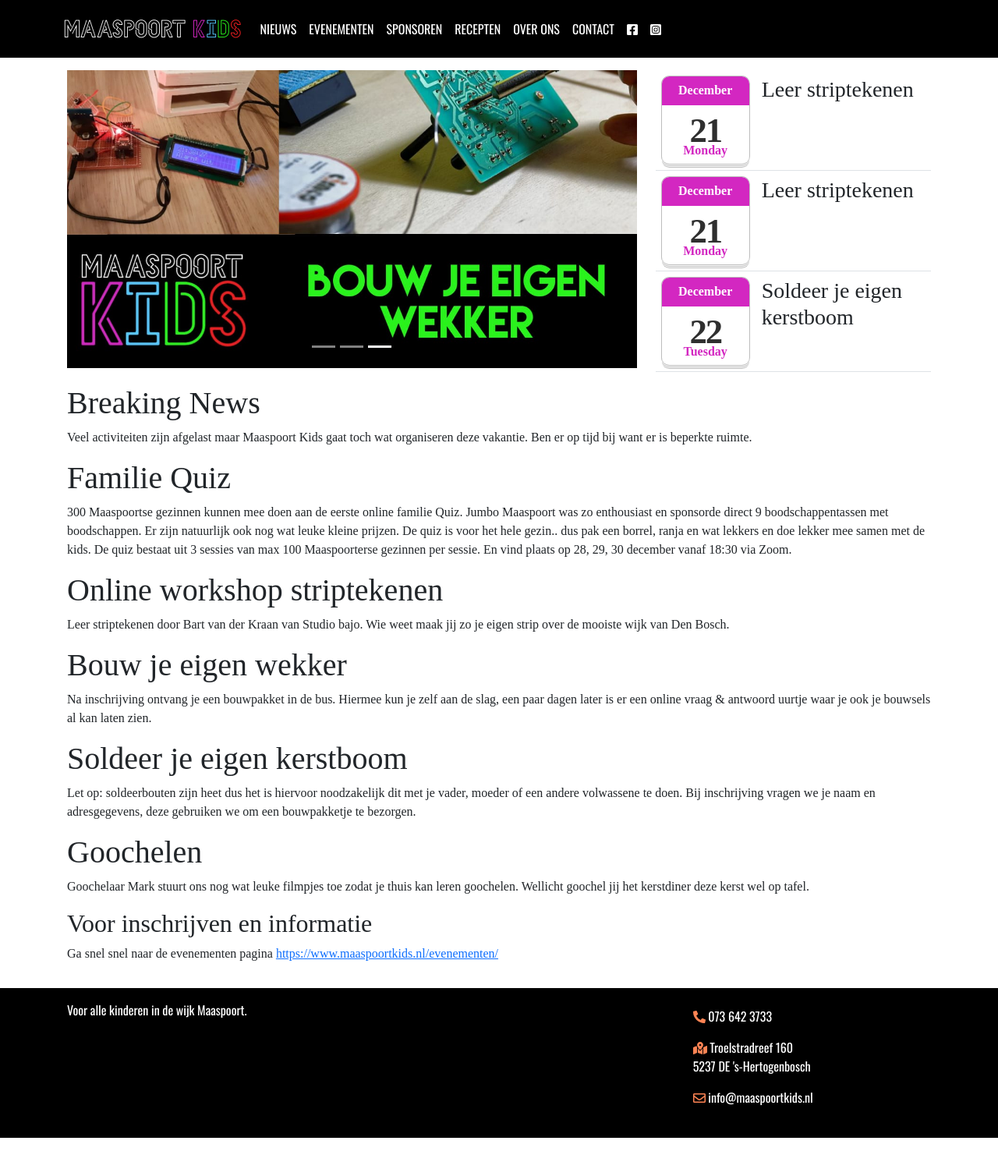
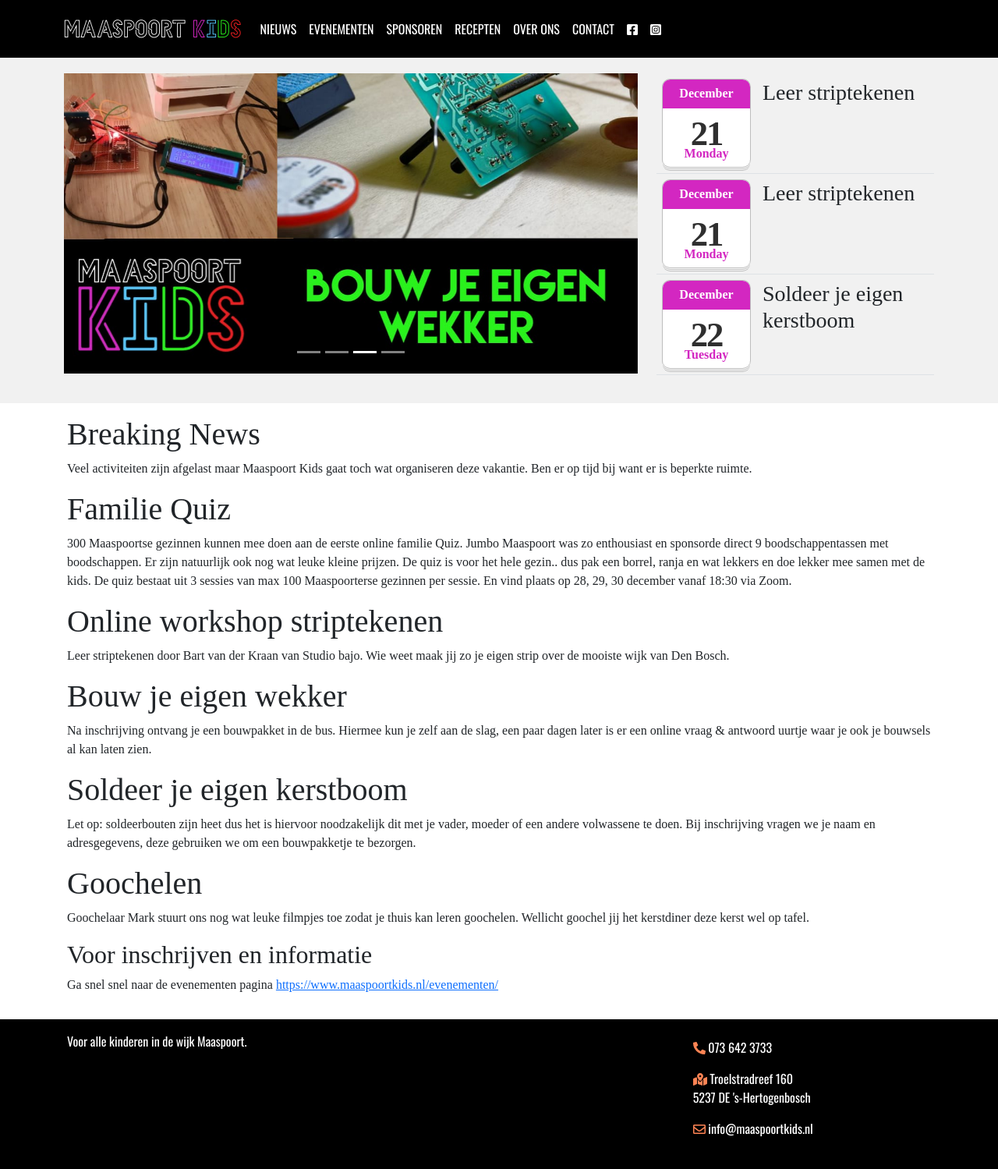
Before and after one commit to maaspoortkids/maaspoortkids.github.io, a Jekyll site: the page built from pages/frontpage.md, in a window 1280 px wide. Shown: the whole page at 78% size. Built offline with Jekyll 4.4.1, drawn with Linux system fonts in a browser that asks for light colours; some web fonts are replaced; before the commit the page ends 1459 px from its top, so only the background shows below that.

Commit message:
small frontpage cleanup

```diff
--- a/_data/events.yml
+++ b/_data/events.yml
@@ -23,7 +23,7 @@
   location: online
   description: Soldeer samen met papa of mama een leuke kerstboom met mooie lampjes in elkaar
 
-- name: Online familie pubquiz
+- name: Online familie quiz
   thumbnail: /assets/images/evenementen/2020-12_familie_quiz.jpeg
   ticket: https://www.eventbrite.nl/e/tickets-online-familie-pubquiz-eerste-sessie-132722601875
   start: 2020-12-28T13:00:00+01:00
@@ -39,7 +39,7 @@
   location: online
   description: Samen met het gehele gezin achter de tablet of pc een gezellige familie spelletjes doen
 
-- name: Online familie pubquiz
+- name: Online familie quiz
   thumbnail: /assets/images/evenementen/2020-12_familie_quiz.jpeg
   ticket: https://www.eventbrite.nl/e/tickets-online-familie-pubquiz-tweede-sessie-132722652025
   start: 2020-12-29T13:00:00+01:00
@@ -47,7 +47,7 @@
   location: online
   description: Samen met het gehele gezin achter de tablet of pc een gezellige familie spelletjes doen
 
-- name: Online familie pubquiz
+- name: Online familie quiz
   thumbnail: /assets/images/evenementen/2020-12_familie_quiz.jpeg
   ticket: https://www.eventbrite.nl/e/tickets-online-familie-pubquiz-derde-sessie-132722732265
   start: 2020-12-30T13:00:00+01:00
--- a/_layouts/frontpage.html
+++ b/_layouts/frontpage.html
@@ -1,6 +1,10 @@
----
-layout: default
----
+<!DOCTYPE html>
+<html lang="nl">
+{%- include head.html -%}
+<body>
+{%- include nav.html -%}
+<div class="latestUpdate small-gap">
+    <div class="container">
         <div class="row">
             <div class="col-sm-8">
                 <div class="carousel slide" data-bs-ride="carousel">
@@ -8,7 +12,7 @@
                         {% for image in page.carousel %}
                         <li data-bs-target="#carouselIndicators"
                             data-bs-slide-to="{{ forloop.index0 }}"
-                    {% if forloop.index0 == 0 %}
+                            {% if forloop.index0== 0 %}
                             class="active"
                             {% endif %}></li>
                         {% endfor %}
@@ -16,7 +20,7 @@
                     <div class="carousel-inner">
                         {% for item in page.carousel %}
                         <div
-                    {% if forloop.index0 == 0 %}
+                            {% if forloop.index0== 0 %}
                             class="carousel-item active"
                             {% else %}
                             class="carousel-item"
@@ -47,8 +51,15 @@
                         {% endfor %}
                     </tbody>
                 </table>
-
             </div>
-
         </div>
+    </div>
+</div>
+<div class="container" style="padding: 1rem">
     {{ content }}
+</div>
+{%- include footer.html -%}
+{%- include gtag.html -%}
+{%- include pixel.html -%}
+</body>
+</html>
--- a/assets/css/maaspoortkids.css
+++ b/assets/css/maaspoortkids.css
@@ -124,9 +124,17 @@
     color: #FFFFFF;
 }
 
-/*.navbar-brand .logo {*/
-/*    font-size: 32pt;*/
-/*}*/
+/* -- [ latestUpdate-bar ]------------------------------------------------------------------------------------------- */
+.latestUpdate.small-gap {
+    padding-top: 20px;
+    padding-bottom: 20px;
+}
+
+.latestUpdate {
+    padding: 0;
+    background: #f1f1f1;
+}
+
 
 /* -- [ time ]------------------------------------------------------------------------------------------------------- */
 time.icon {
```
Also changed, not shown: pages/frontpage.md (+2 -1 lines). Lines whose indentation alone changed are shown as unchanged.
